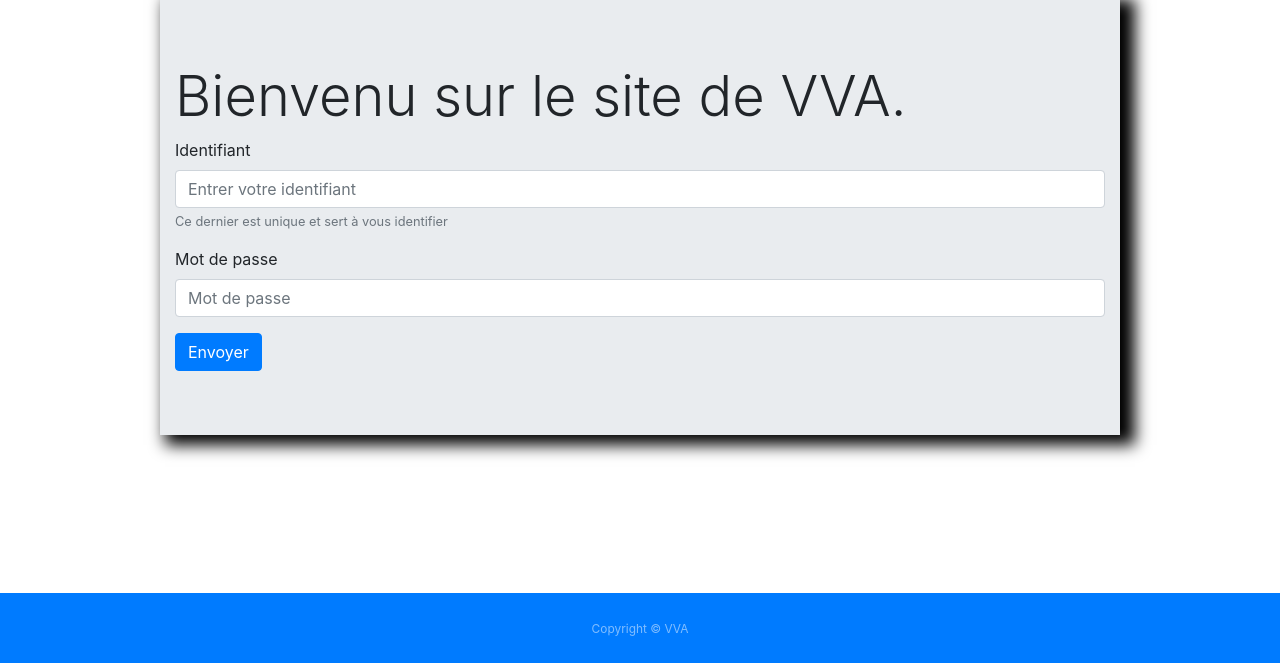
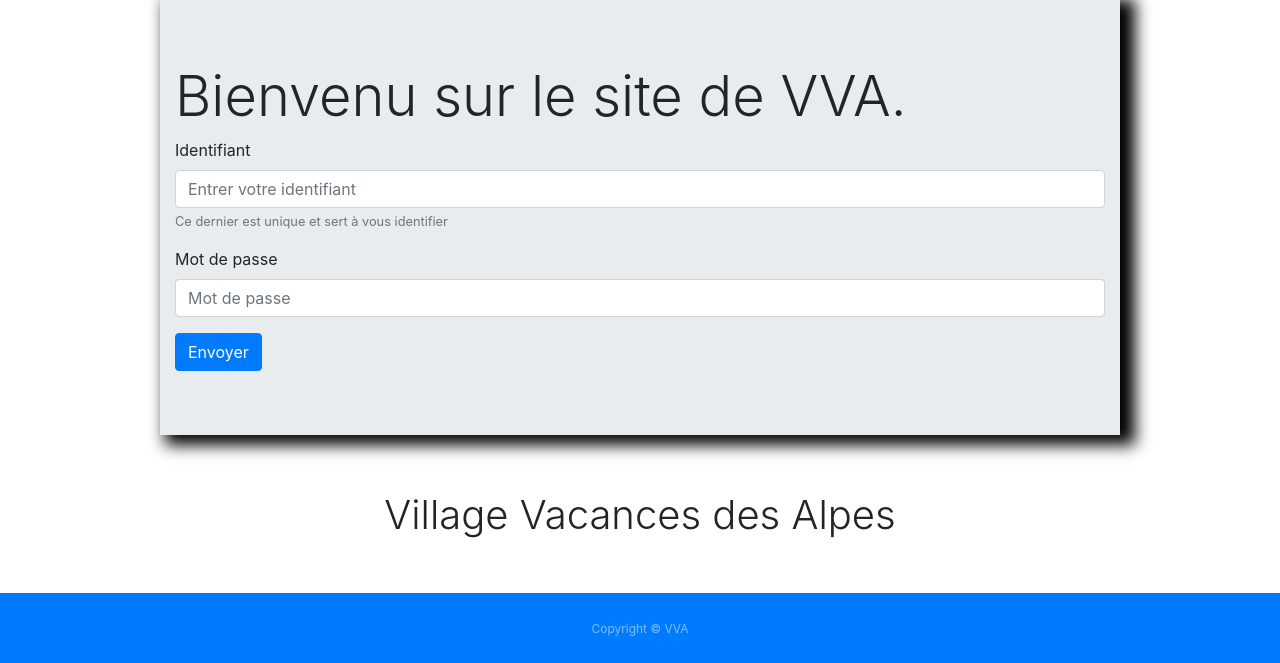
Before and after one commit to ThomasLEBRET/VVA, a PHP site: page /index.php?page=accueil in a window 1280 px wide. Shown: the part 137-800 px from the top of the page. Run offline with PHP 8.4, Linux system fonts and the light colour scheme.

Commit message:
just display VVA text top on footer

```diff
--- a/code/public/footer.php
+++ b/code/public/footer.php
@@ -3,7 +3,7 @@
     <div class="container text-center">
       <div class="row justify-content-center">
         <div class="col-md-7">
-          <h1 class="font-weight-light mt-4 text-white">Village Vacances des Alpes</h1>
+          <h1 class="font-weight-light mt-4 text-black">Village Vacances des Alpes</h1>
         </div>
       </div>
     </div>
```
